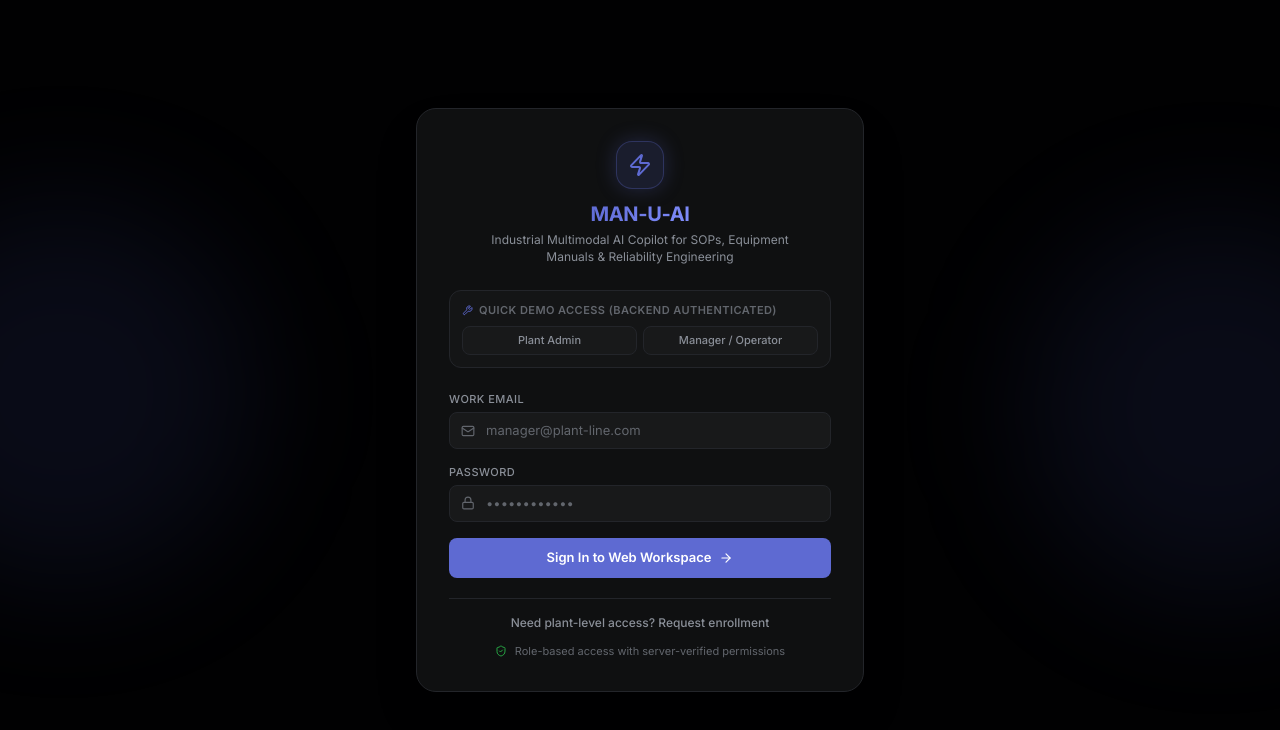
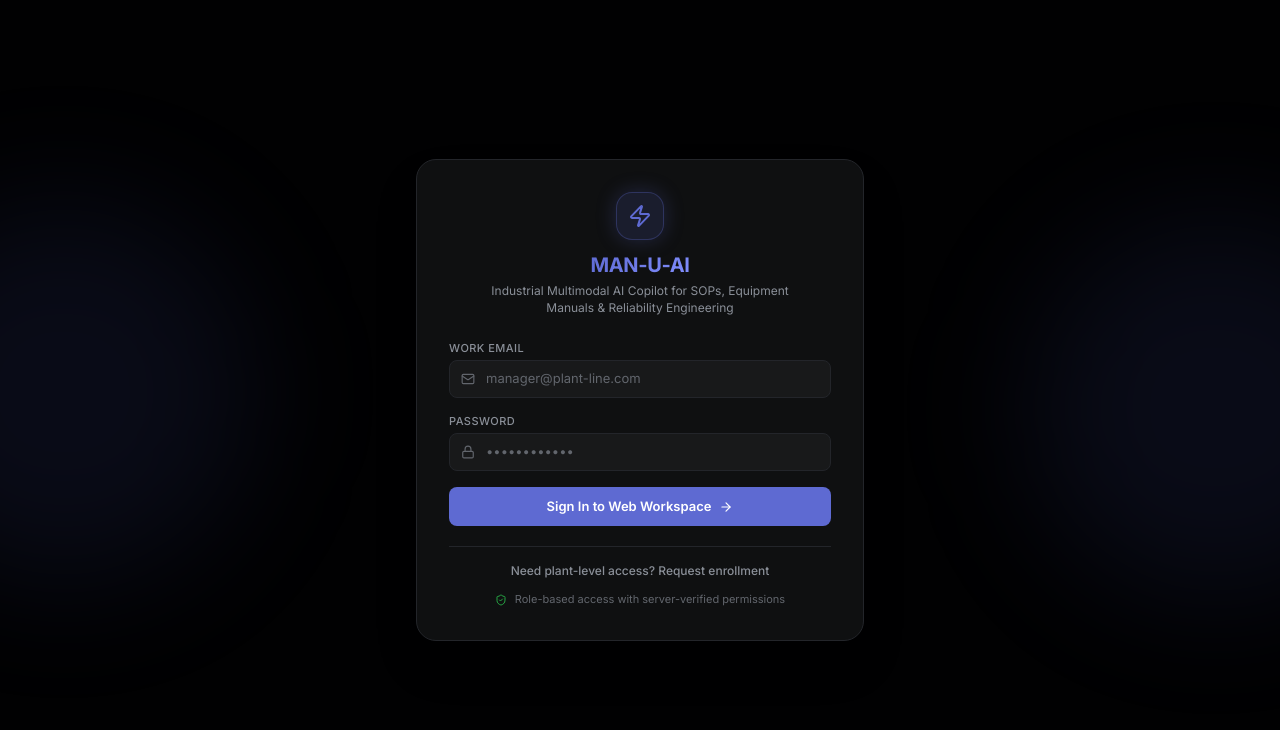
Before and after one commit to RA4m15/MAN-U-AI, a React (Vite) app in the folder apps/web/: page /login in a window 1280 px wide. Shown: the top 730 px of the page. Built offline with nearby package versions, Linux system fonts and the light colour scheme; no server answers.

Commit message:
fix(auth-ui): remove quick demo access and verify public registration role isolation

```diff
--- a/apps/web/src/pages/LoginPage.tsx
+++ b/apps/web/src/pages/LoginPage.tsx
@@ -1,6 +1,6 @@
 import { useState } from "react";
 import { useNavigate } from "react-router-dom";
-import { Zap, ShieldCheck, ArrowRight, Lock, Mail, User, AlertCircle, Wrench } from "lucide-react";
+import { Zap, ShieldCheck, ArrowRight, Lock, Mail, User, AlertCircle } from "lucide-react";
 import { useAuth } from "@/contexts/AuthContext";
 import { authApi } from "@/lib/api";
 
@@ -54,48 +54,6 @@ export function LoginPage() {
     }
   };
 
-  const handleQuickDemo = async (demoEmail: string) => {
-    setIsLoading(true);
-    setError(null);
-    setEmail(demoEmail);
-
-    try {
-      // Demo accounts still authenticate against the backend; no account is created here.
-      const demoPassword = import.meta.env.VITE_DEMO_PASSWORD || (import.meta.env.DEV ? "Industry2025!" : "");
-
-      if (!demoPassword) {
-        setError(
-          `Demo account selected (${demoEmail}). Production demo credentials are not configured. Please enter the password provisioned for this account, or provision the account using the administrative CLI utility.`
-        );
-        return;
-      }
-
-      const res = await authApi.login(demoEmail, demoPassword);
-      if (res.data?.success && res.data.data) {
-        login(res.data.data.token, res.data.data.user);
-        navigate("/", { replace: true });
-        return;
-      }
-      throw new Error(res.data?.error?.message || "Authentication failed");
-    } catch (err: any) {
-      if (err.response?.status === 401 || err.response?.status === 400) {
-        setError(
-          `Authentication failed for ${demoEmail}. The account is either not provisioned or credentials are invalid. In production, accounts must be provisioned securely via the administrative CLI utility.`
-        );
-      } else if (err.response?.data?.error?.message) {
-        setError(err.response.data.error.message);
-      } else if (err.code === "ECONNABORTED" || err.message?.includes("timeout")) {
-        setError(
-          "Backend authentication request timed out after 30 seconds. The API service may be cold starting. Please retry in a moment."
-        );
-      } else {
-        setError(err.message || "Backend login failed. Ensure API server is active.");
-      }
-    } finally {
-      setIsLoading(false);
-    }
-  };
-
   return (
     <div className="min-h-screen w-full bg-canvas flex flex-col justify-center items-center px-4 py-8 relative overflow-hidden">
       <div className="absolute top-1/4 -left-32 w-96 h-96 bg-primary/10 rounded-full blur-3xl pointer-events-none" />
@@ -110,31 +68,6 @@ export function LoginPage() {
           <p className="text-xs text-ink-subtle mt-1 max-w-xs">
             Industrial Multimodal AI Copilot for SOPs, Equipment Manuals & Reliability Engineering
           </p>
-        </div>
-
-        <div className="mb-6 p-3 rounded-lg bg-surface-2 border border-hairline">
-          <div className="flex items-center gap-1.5 text-2xs uppercase tracking-wider text-ink-tertiary font-semibold mb-2">
-            <Wrench size={11} className="text-primary" />
-            Quick Demo Access (Backend Authenticated)
-          </div>
-          <div className="grid grid-cols-2 gap-1.5">
-            <button
-              type="button"
-              disabled={isLoading}
-              onClick={() => handleQuickDemo("admin@plant.io")}
-              className="px-2 py-1.5 rounded bg-surface-3 hover:bg-primary/20 hover:text-ink text-ink-subtle text-2xs font-medium border border-hairline transition-colors text-center disabled:opacity-50"
-            >
-              Plant Admin
-            </button>
-            <button
-              type="button"
-              disabled={isLoading}
-              onClick={() => handleQuickDemo("marcus.v@plant.io")}
-              className="px-2 py-1.5 rounded bg-surface-3 hover:bg-primary/20 hover:text-ink text-ink-subtle text-2xs font-medium border border-hairline transition-colors text-center disabled:opacity-50"
-            >
-              Manager / Operator
-            </button>
-          </div>
         </div>
 
         {error && (
```
Also changed, not shown: 2 other files (tests, documents, lock files or other folders).
